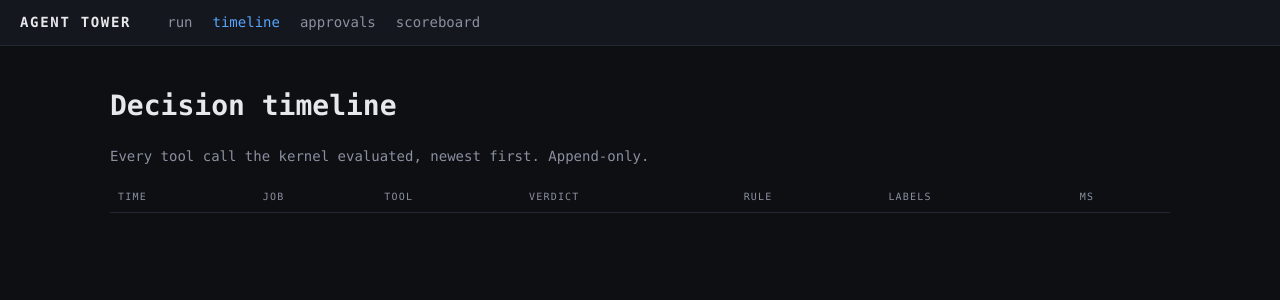
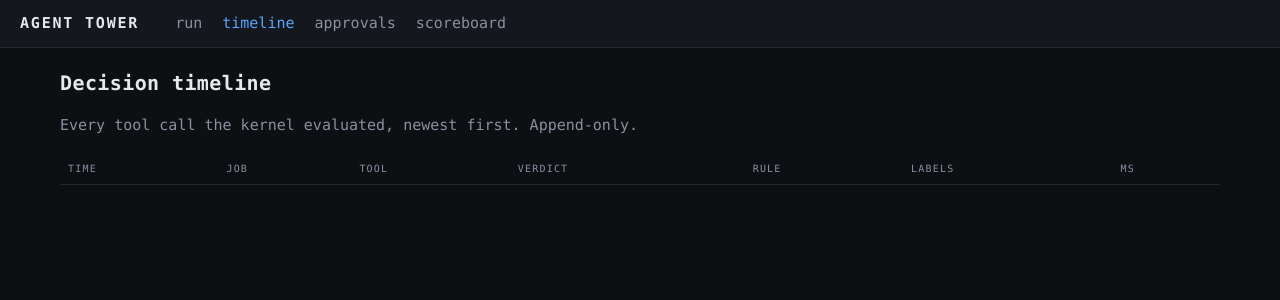
Before and after one commit to pranavk429/Ark-Agents, a FastAPI app: page /timeline in a window 1280 px wide. Shown: the top 300 px of the page. Run offline with FastAPI, Linux system fonts and the light colour scheme; data that the repository does not hold is empty.

Commit message:
style: projector-readable polish pass

```diff
--- a/static/app.css
+++ b/static/app.css
@@ -1,25 +1,28 @@
 :root{--bg:#0d0f13;--panel:#14171d;--line:#242832;--ink:#e6e8ec;--dim:#8b90a0;
       --allow:#3fb950;--approve:#d29922;--deny:#f85149;--accent:#58a6ff;}
 *{box-sizing:border-box}
-body{margin:0;background:var(--bg);color:var(--ink);
-     font:14px/1.5 ui-monospace,SFMono-Regular,Menlo,monospace}
+body{margin:0;background:var(--bg);color:var(--ink);overflow-x:hidden;
+     font:15px/1.55 ui-monospace,SFMono-Regular,Menlo,monospace}
+h1{font-size:20px;letter-spacing:.02em;margin:0 0 4px}
 .nav{display:flex;gap:20px;align-items:center;padding:12px 20px;
      border-bottom:1px solid var(--line);background:var(--panel)}
 .nav a{color:var(--dim);text-decoration:none}
 .nav a.on{color:var(--accent)}
 .brand{font-weight:700;letter-spacing:.12em;margin-right:16px}
-main{padding:20px;max-width:1100px;margin:0 auto}
+main{padding:20px;max-width:1200px;margin:0 auto}
 .chips{display:flex;gap:10px;margin:16px 0}
 button{background:var(--panel);color:var(--ink);border:1px solid var(--line);
        padding:8px 14px;cursor:pointer;font:inherit}
 button.danger{border-color:var(--deny);color:var(--deny)}
 input{background:var(--panel);border:1px solid var(--line);color:var(--ink);
-      padding:8px;width:420px;font:inherit}
-form{display:flex;gap:8px;margin-bottom:20px}
+      padding:8px;width:420px;max-width:100%;font:inherit}
+form{display:flex;gap:8px;margin-bottom:20px;flex-wrap:wrap}
 .ev{border-left:3px solid var(--line);background:var(--panel);
     padding:10px 14px;margin-bottom:8px}
 .ev.allow{border-left-color:var(--allow)}
-.ev.deny{border-left-color:var(--deny);background:#1d1416}
+/* The deny row is the point of the whole screen — it must win the eye from the
+   back of a room: thicker rule, deeper bed, brighter verdict. */
+.ev.deny{border-left-color:var(--deny);border-left-width:5px;background:#24141a}
 .ev.need_approval{border-left-color:var(--approve)}
 .ev.supervisor{border-left-color:var(--accent)}
 .ev.done{border-left-color:var(--allow);color:var(--allow)}
@@ -31,13 +34,17 @@ form{display:flex;gap:8px;margin-bottom:20px}
 .ev.allow .verdict{color:var(--allow)}
 .ev.deny .verdict{color:var(--deny)}
 .ev.need_approval .verdict{color:var(--approve)}
-.ev-sub{color:var(--dim);font-size:12px;margin-left:24px;margin-top:3px}
+.ev.deny .verdict{font-weight:700}
+.ev-sub{color:var(--dim);font-size:13px;margin-left:24px;margin-top:3px;
+        overflow-wrap:anywhere}
 .ev-sub.arrow{color:var(--deny)}
 .ev-sub.rule{color:var(--dim);font-style:italic}
-.tbl{width:100%;border-collapse:collapse;font-size:12px}
+/* A wide audit table scrolls inside its own box; the page itself never does. */
+.tblwrap{overflow-x:auto}
+.tbl{width:100%;border-collapse:collapse;font-size:13px}
 .tbl th{text-align:left;color:var(--dim);font-weight:400;text-transform:uppercase;
         font-size:10px;letter-spacing:.12em;padding:8px;border-bottom:1px solid var(--line)}
-.tbl td{padding:8px;border-bottom:1px solid var(--line)}
+.tbl td{padding:8px;border-bottom:1px solid var(--line);overflow-wrap:anywhere}
 .tbl tr.deny td{background:#1d1416}
 .tbl tr.deny .verdict{color:var(--deny)}
 .tbl tr.allow .verdict{color:var(--allow)}
--- a/templates/timeline.html
+++ b/templates/timeline.html
@@ -2,6 +2,7 @@
 {% block body %}
 <h1>Decision timeline</h1>
 <p class="dim">Every tool call the kernel evaluated, newest first. Append-only.</p>
+<div class="tblwrap">
 <table class="tbl">
   <tr><th>time</th><th>job</th><th>tool</th><th>verdict</th><th>rule</th>
       <th>labels</th><th>ms</th></tr>
@@ -17,4 +18,5 @@
   </tr>
   {% endfor %}
 </table>
+</div>
 {% endblock %}
```
